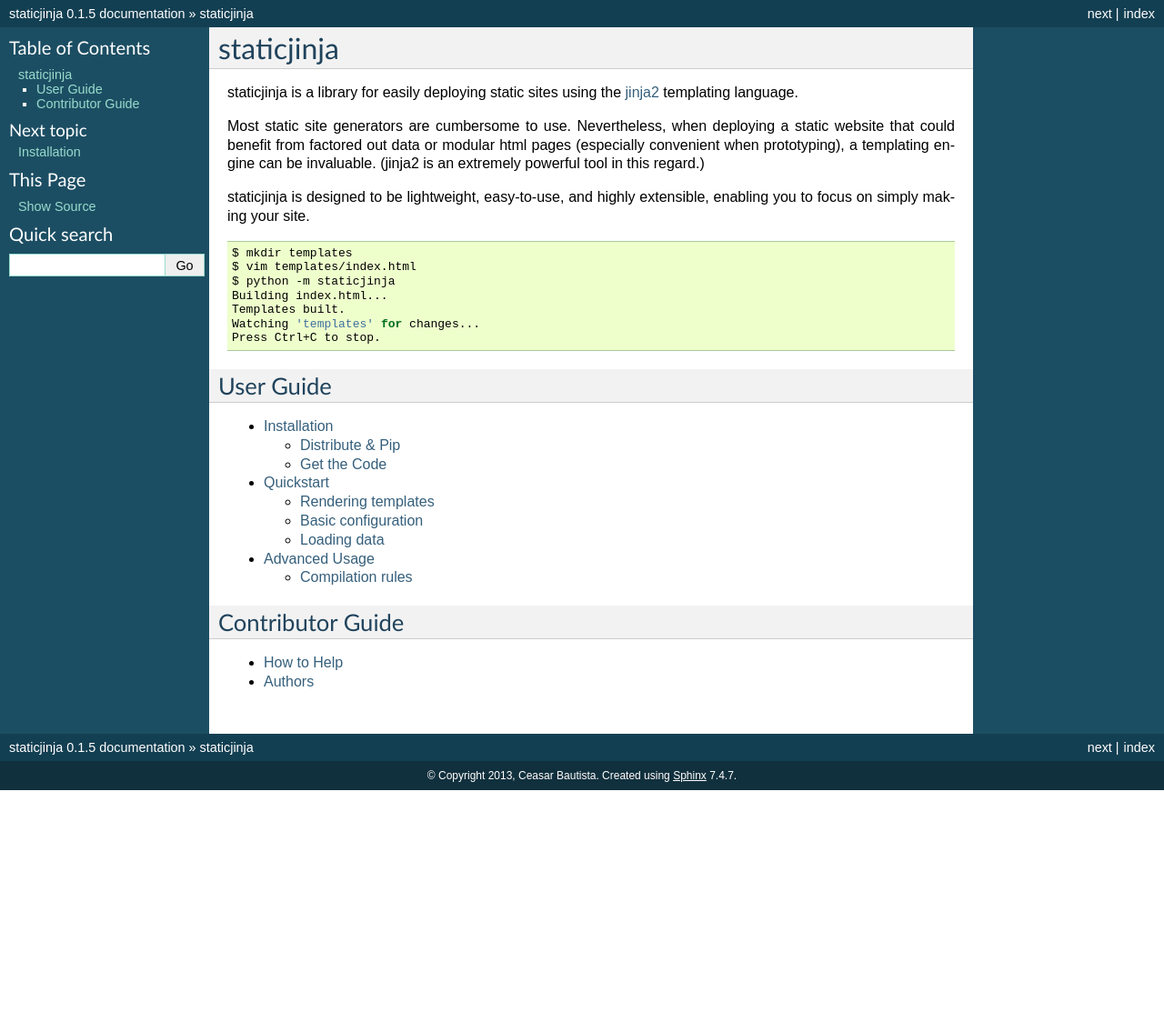
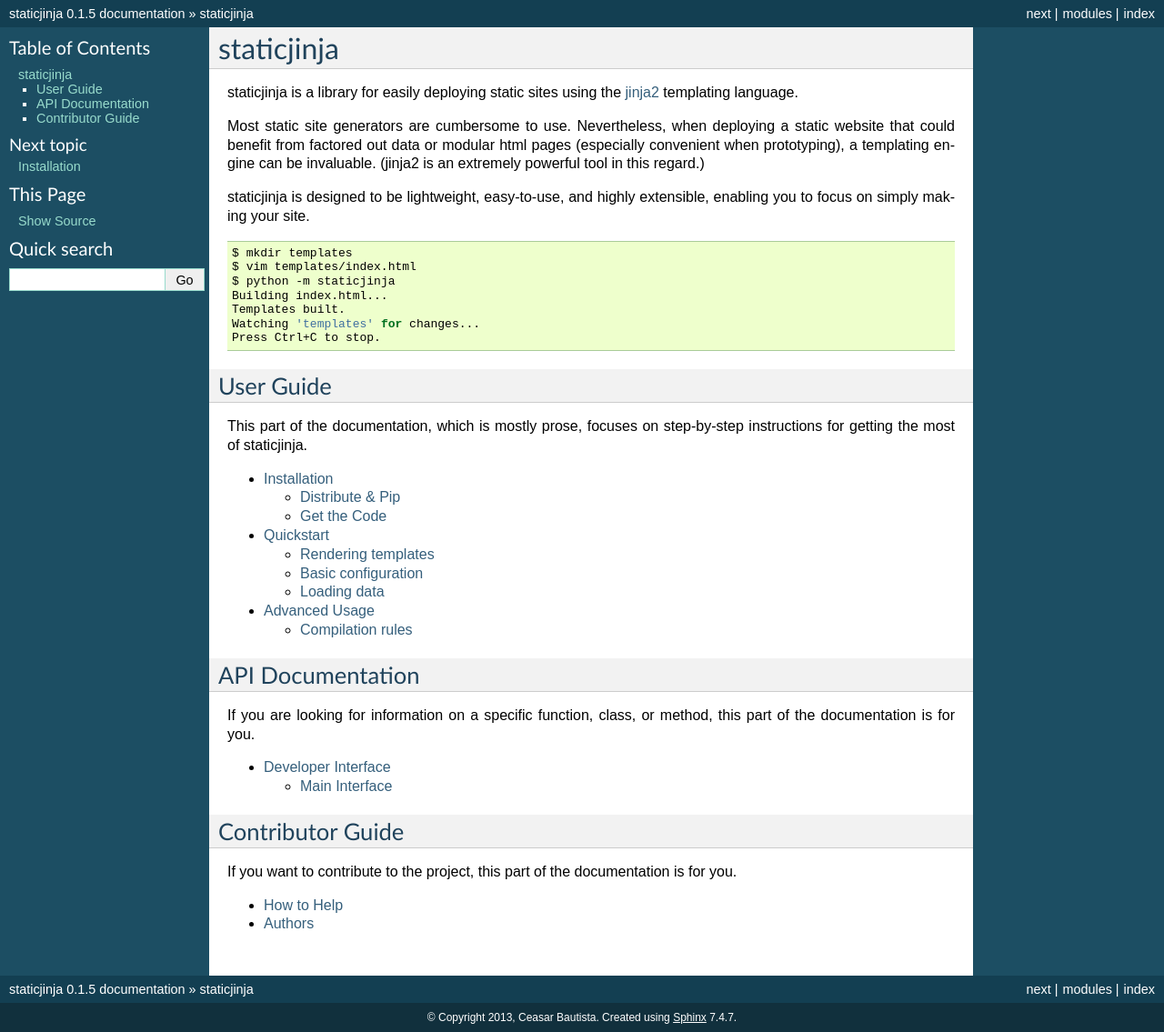
Before and after one commit to staticjinja/staticjinja, a Sphinx documentation site: the page built from docs/index.rst, in a window 1280 px wide. Shown: the whole page at 91% size. Built offline with Sphinx 7.4.7, drawn with Linux system fonts in a browser that asks for light colours; before the commit the page ends 900 px from its top, so only the background shows below that.

Commit message:
Add API documentation

```diff
--- a/docs/conf.py
+++ b/docs/conf.py
@@ -17,6 +17,8 @@
 # add these directories to sys.path here. If the directory is relative to the
 # documentation root, use os.path.abspath to make it absolute, like shown here.
 #sys.path.insert(0, os.path.abspath('.'))
+sys.path.insert(0, os.path.abspath('..'))
+import staticjinja
 
 # -- General configuration -----------------------------------------------------
 
@@ -25,7 +27,7 @@
 
 # Add any Sphinx extension module names here, as strings. They can be extensions
 # coming with Sphinx (named 'sphinx.ext.*') or your custom ones.
-extensions = []
+extensions = ['sphinx.ext.autodoc']
 
 # Add any paths that contain templates here, relative to this directory.
 templates_path = ['_templates']
--- a/docs/index.rst
+++ b/docs/index.rst
@@ -23,9 +23,11 @@
     Press Ctrl+C to stop.
 
 
-
 User Guide
 ----------
+
+This part of the documentation, which is mostly prose, focuses on step-by-step
+instructions for getting the most of staticjinja.
 
 .. toctree::
    :maxdepth: 2
@@ -34,8 +36,22 @@
    user/quickstart
    user/advanced
 
+API Documentation
+-----------------
+
+If you are looking for information on a specific function, class, or method,
+this part of the documentation is for you.
+
+.. toctree::
+   :maxdepth: 2
+
+   api
+
 Contributor Guide
 ------------------
+
+If you want to contribute to the project, this part of the documentation is for
+you.
 
 .. toctree::
    :maxdepth: 1
```
Also changed, not shown: docs/api.rst (added, +22 -0 lines).
